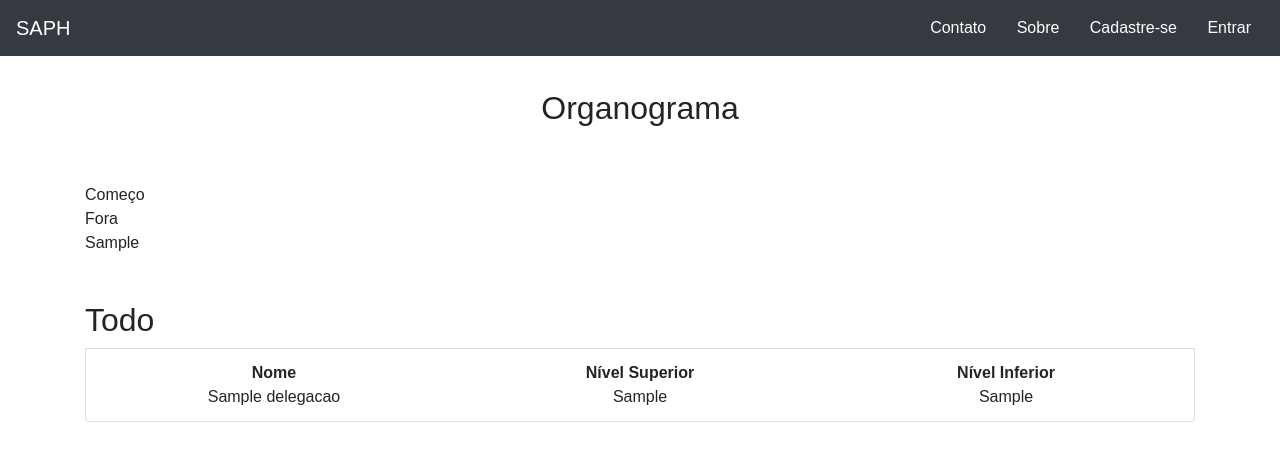
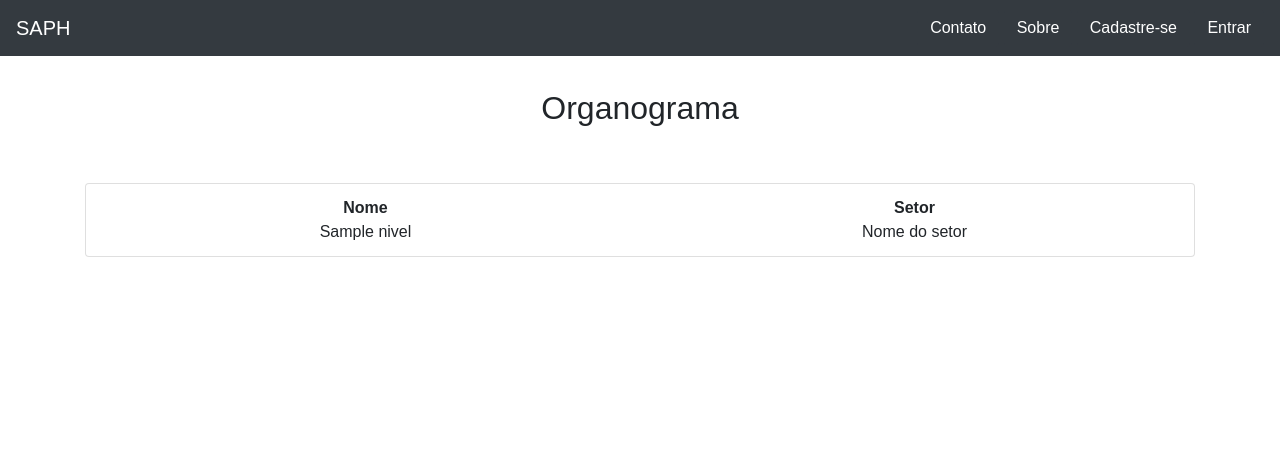
Before and after one commit to adelson111/SAPH, a Django app: template Sistemas/Portal/SAPH/apps/nivel/templates/nivel/nivel_organograma.html in a window 1280 px wide. Shown: the top 461 px of the page. Run offline with Django 3.2, Linux system fonts and the light colour scheme; the template is opened without the code that fills it: most values are stand-ins (such as "Sample title", 1, 10 or a date in 2020); some libraries are stand-ins or nearby versions.

Commit message:
Desenvolvendo o organograma

```diff
--- a/Sistemas/Portal/SAPH/apps/nivel/templates/nivel/nivel_organograma.html
+++ b/Sistemas/Portal/SAPH/apps/nivel/templates/nivel/nivel_organograma.html
@@ -8,35 +8,21 @@
 </div>
 
 <ul class="list-group">
-    {% for nivelF in listaSaida %}
-        <span>Começo</span>
-        <span>Fora</span>
-    <p>{{nivelF}}</p>
 
-    {%endfor%}
-
-    <h2 style="margin-top: 30px;">Todo</h2>
-
-    {% for nivelF in object_list %}
+    {% for nivel in listaSaida %}
     <li class="list-group-item">
         <div class="row">
-            <div class="col-sm-4 centralizar">
+            <div class="col-sm-6 centralizar">
                 <div>
                     <span><b>Nome</b></span>
                 </div>
-                <span>{{nivelF.nome}}</span>
+                <span>{{nivel.nome}}</span>
             </div>
-            <div class="col-sm-4 centralizar">
+            <div class="col-sm-6 centralizar">
                 <div>
-                    <span><b>Nível Superior</b></span>
+                    <span><b>Setor</b></span>
                 </div>
-                <span>{{nivelF.nivelSuperior}}</span>
-            </div>
-            <div class="col-sm-4 centralizar">
-                <div>
-                    <span><b>Nível Inferior</b></span>
-                </div>
-                <span>{{nivelF.nivelInferior}}</span>
+                <span>Nome do setor</span>
             </div>
         </div>
     </li>
```
